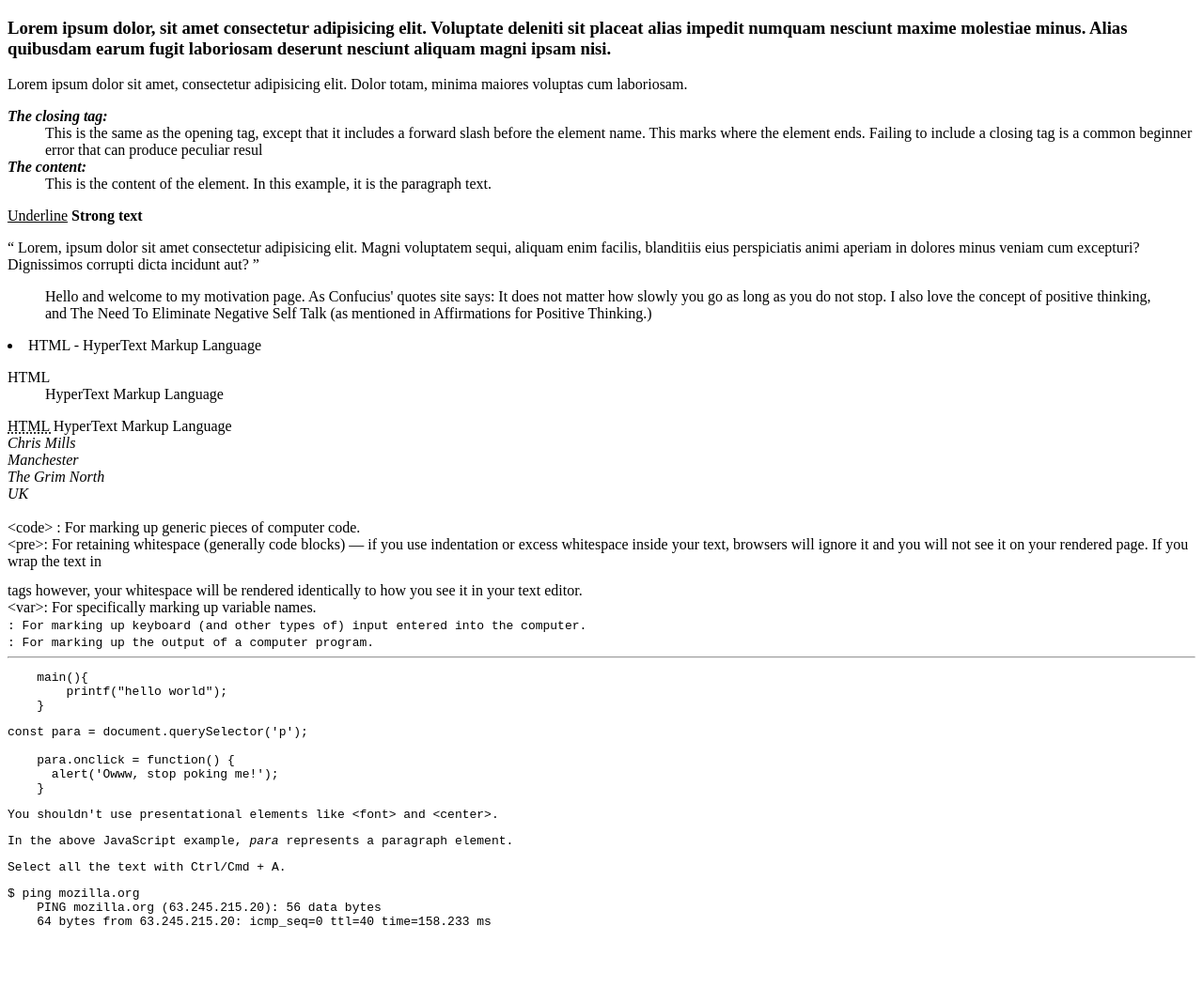
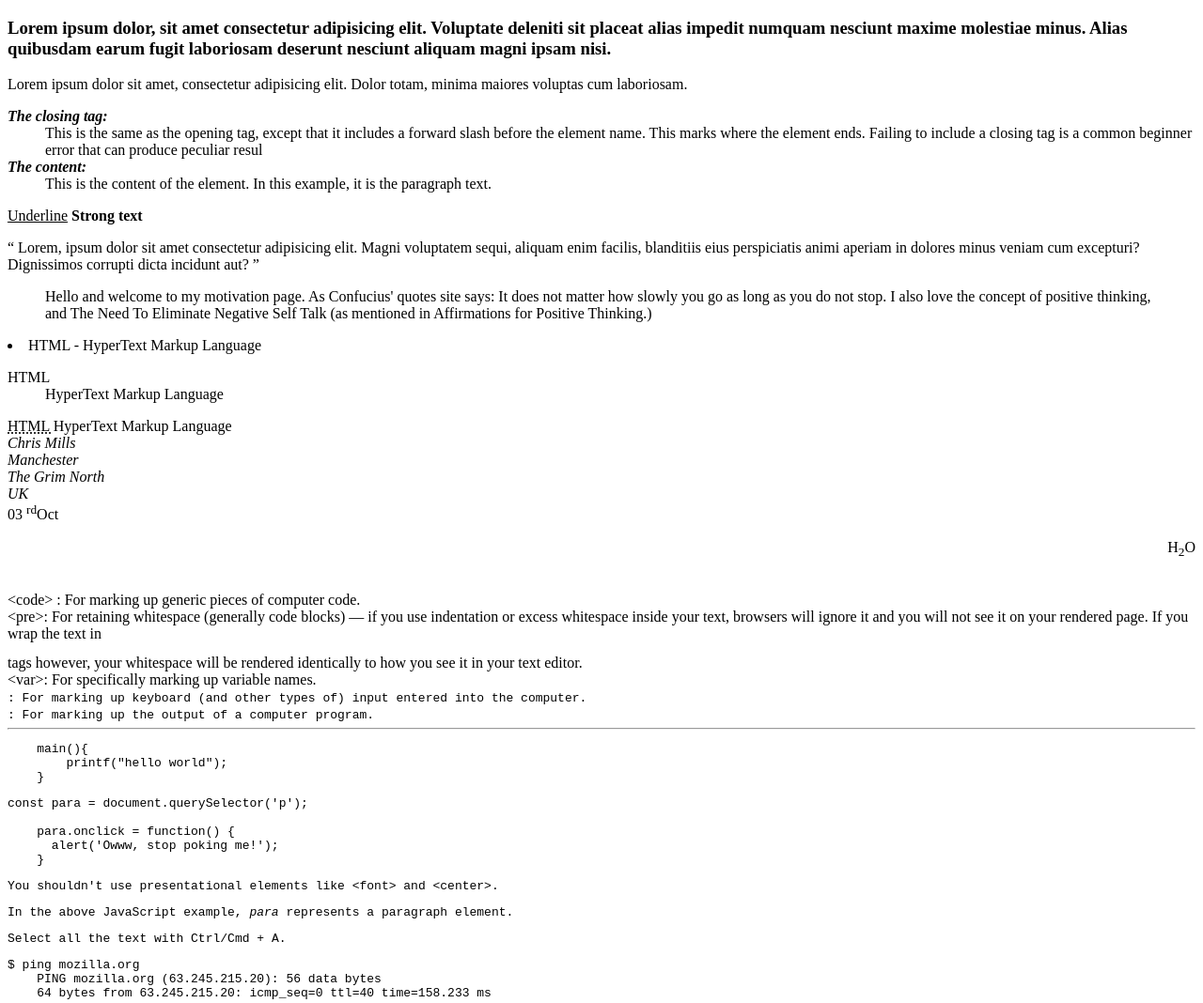
Before and after one commit to priyasadhale/HTML-Basics, a plain HTML site: page adv_formatting.html in a window 1280 px wide. Shown: the whole page at 94% size. Before the commit the page ends 1002 px from the top, so only its background shows below. Drawn offline with Linux system fonts and the light colour scheme.

Commit message:
added superscript and subscript tags

```diff
--- a/adv_formatting.html
+++ b/adv_formatting.html
@@ -97,6 +97,8 @@ I also love the concept of positive thinking, and The Need To Eliminate Negative
     UK
 </address>
 
+03 <sup>rd</sup>Oct
+<p align="right"> H<sub>2</sub>O</p>
 <!-- representing computer code -->
 
 <br>
```
Also changed, not shown: links.html (+1 -1 lines).
